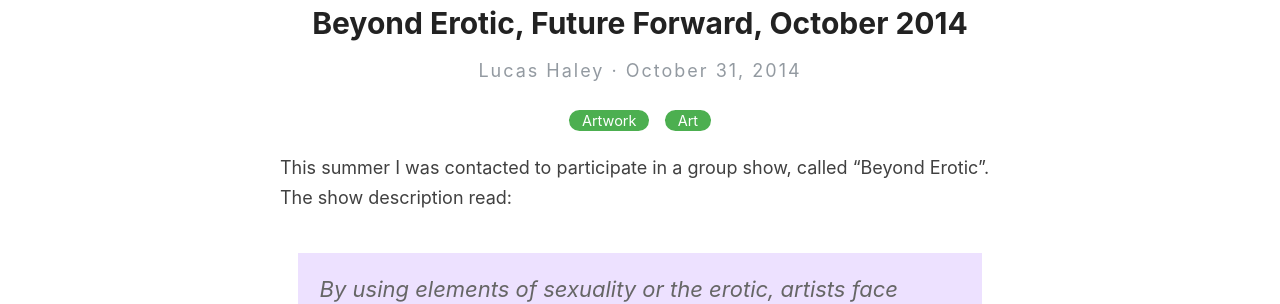
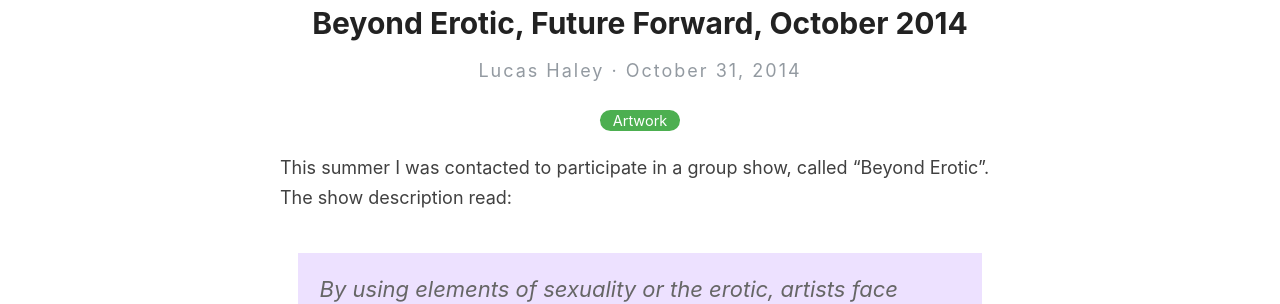
Before and after one commit to lucashaley/lucashaley.github.io, a Jekyll site: the page built from _posts/2014-10-31-beyond-erotic-future-forward-october-2014.markdown, in a window 1280 px wide. Shown: the part 136-440 px from the top of the page. Built offline with Jekyll 4.4.1, drawn with Linux system fonts in a browser that asks for light colours; our own code applies the rules of GitHub Pages for plain Markdown files.

Commit message:
Updated Beyond Erotic Future Forward October 2014

```diff
--- a/_posts/2014-10-31-beyond-erotic-future-forward-october-2014.markdown
+++ b/_posts/2014-10-31-beyond-erotic-future-forward-october-2014.markdown
@@ -3,7 +3,6 @@ title: Beyond Erotic, Future Forward, October 2014
 date: 2014-10-31 16:54:00 -07:00
 categories:
 - Artwork
-- Art
 tags:
 - Art
 - Cellphones
```
